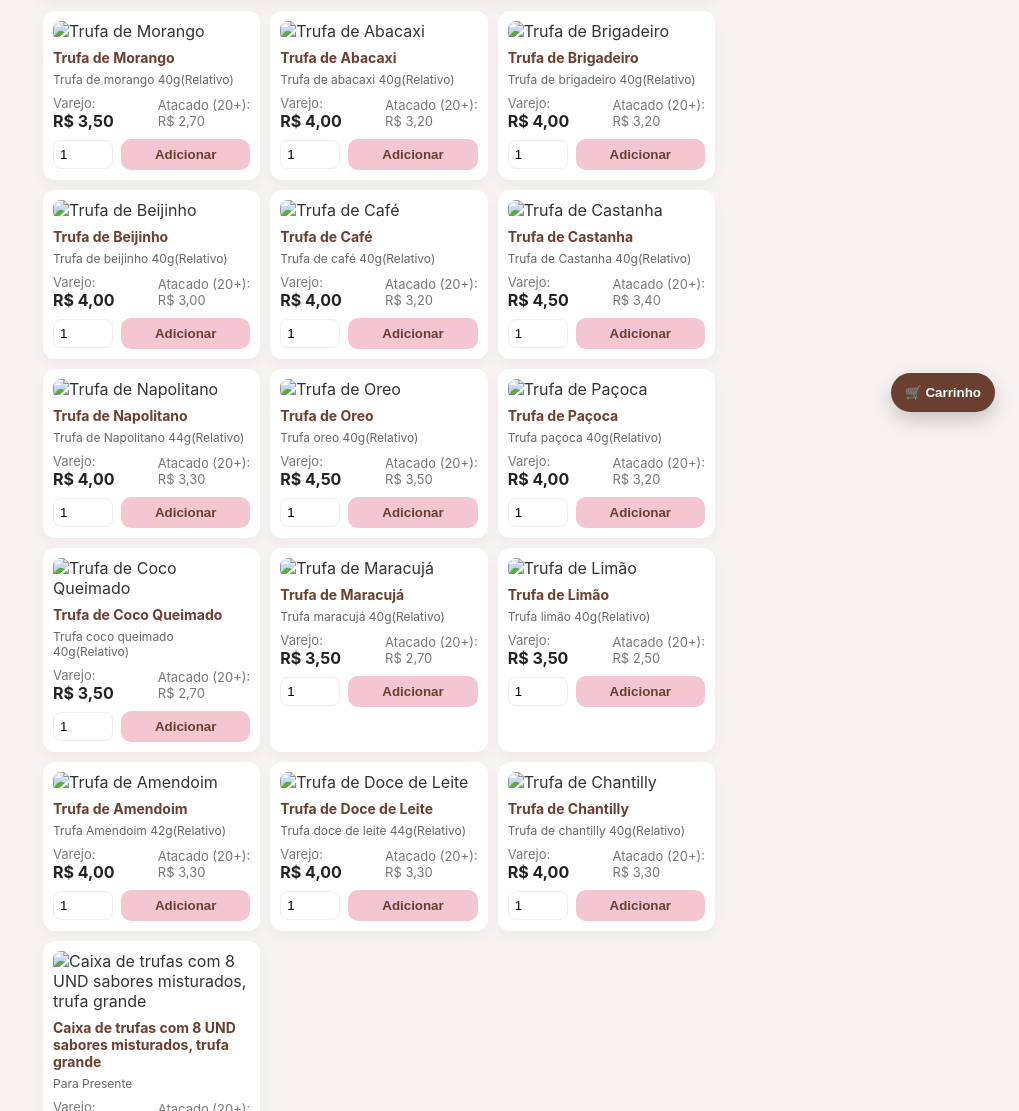
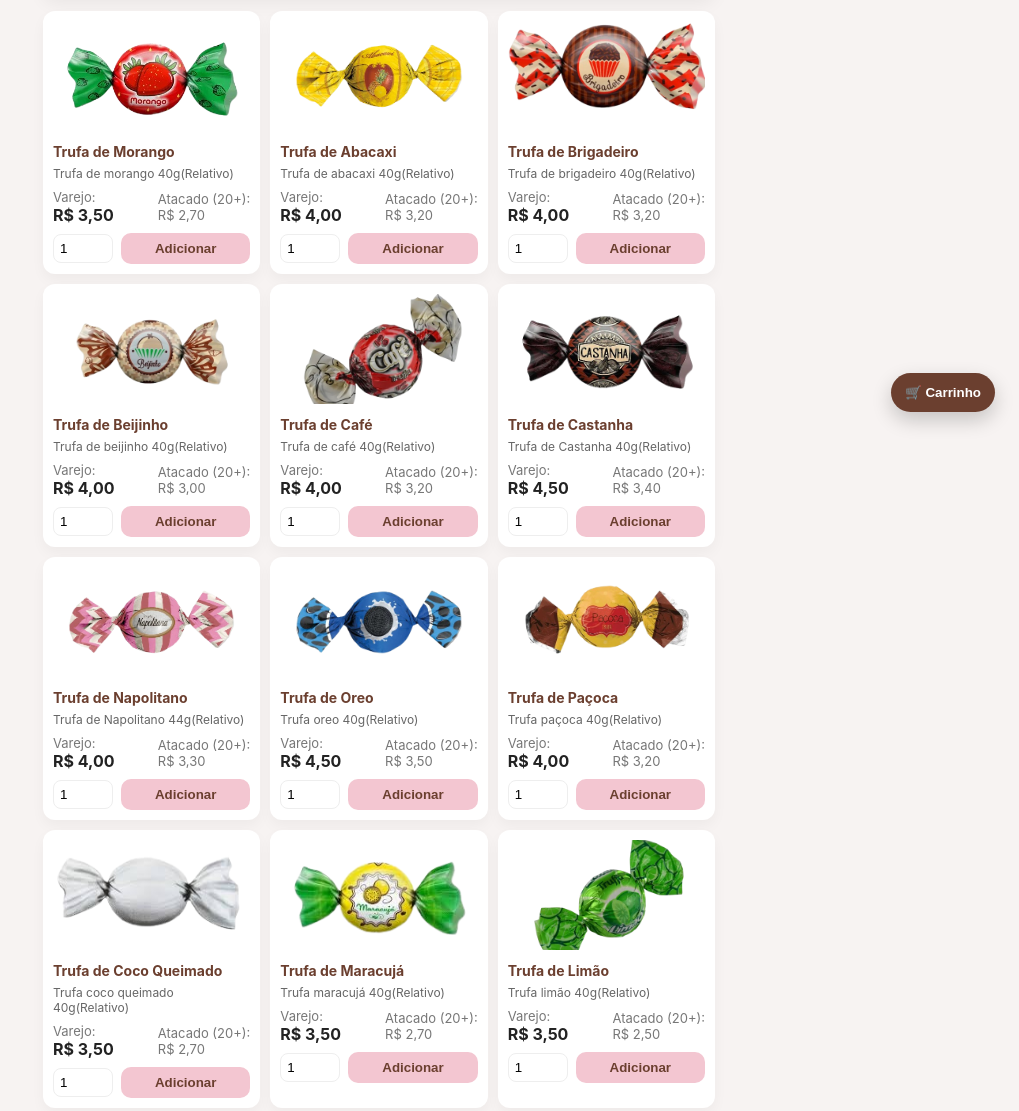
Before and after one commit to gut23H/DONAPAULA, a plain HTML site: page index.html in a window 1280 px wide. Shown: the part 364-1475 px from the top of the page, without its empty margins (261-1280 px from the left). Drawn offline with Linux system fonts and the light colour scheme.

Commit message:
Update index.html

```diff
--- a/index.html
+++ b/index.html
@@ -288,22 +288,22 @@ searchInput.addEventListener('input', filterProducts);
 searchBtn.addEventListener('click', filterProducts);
 
  const PRODUCTS = [
-  {code:'T001',name:'Trufa de Morango ',desc:'Trufa de morango 40g(Relativo)',retail:3.50,wholesale:2.70,img:'images/T001.png'},
-  {code:'T002',name:'Trufa de Abacaxi',desc:'Trufa de abacaxi 40g(Relativo)',retail:4.00,wholesale:3.20,img:'images/T002.png'},
-  {code:'T003',name:'Trufa de Brigadeiro',desc:'Trufa de brigadeiro 40g(Relativo)',retail:4.00,wholesale:3.20,img:'images/T003.png'},
-  {code:'T004',name:'Trufa de Beijinho',desc:'Trufa de beijinho 40g(Relativo)',retail:4.00,wholesale:3.00,img:'images/T004.png'}, // Ajustado
-  {code:'T005',name:'Trufa de Café',desc:'Trufa de café 40g(Relativo)',retail:4.00,wholesale:3.20,img:'images/T005.png'},
-  {code:'T006',name:'Trufa de Castanha',desc:'Trufa de Castanha 40g(Relativo)',retail:4.50,wholesale:3.40,img:'images/T006.png'}, // Ajustado
-  {code:'T007',name:'Trufa de Napolitano',desc:'Trufa de Napolitano 44g(Relativo)',retail:4.00,wholesale:3.30,img:'images/T007.png'}, // Ajustado
-  {code:'T008',name:'Trufa de Oreo',desc:'Trufa oreo 40g(Relativo)' ,retail:4.50,wholesale:3.50,img:'images/T008.png'},
-  {code:'T009',name:'Trufa de Paçoca',desc:'Trufa paçoca 40g(Relativo)',retail:4.00,wholesale:3.20,img:'images/T009.png'},
-  {code:'T010',name:'Trufa de Coco Queimado',desc:'Trufa coco queimado 40g(Relativo)',retail:3.50,wholesale:2.70,img:'images/T010.png'},
-  {code:'T011',name:'Trufa de Maracujá',desc:'Trufa maracujá 40g(Relativo)',retail:3.50,wholesale:2.70,img:'images/T011.png'},
-  {code:'T012',name:'Trufa de Limão',desc:'Trufa limão 40g(Relativo)',retail:3.50,wholesale:2.50,img:'images/T012.png'},
-  {code:'T013',name:'Trufa de Amendoim',desc:'Trufa Amendoim 42g(Relativo)',retail:4.00,wholesale:3.30,img:'images/T013.png'}, // Ajustado
-  {code:'T014',name:'Trufa de Doce de Leite',desc:'Trufa doce de leite 44g(Relativo)',retail:4.00,wholesale:3.30,img:'images/T014.png'}, // Ajustado
-  {code:'T015',name:'Trufa de Chantilly',desc:'Trufa de chantilly 40g(Relativo)',retail:4.00,wholesale:3.30,img:'images/T015.png'}, // Ajustado
-  {code:'T016',name:'Caixa de trufas com 8 UND sabores misturados, trufa grande',desc:'Para Presente',retail:28.50,wholesale:25.50,img:'images/T016.png'} // Ajustado
+  {code:'T001',name:'Trufa de Morango ',desc:'Trufa de morango 40g(Relativo)',retail:3.50,wholesale:2.70,img:'T001.png'},
+  {code:'T002',name:'Trufa de Abacaxi',desc:'Trufa de abacaxi 40g(Relativo)',retail:4.00,wholesale:3.20,img:'T002.png'},
+  {code:'T003',name:'Trufa de Brigadeiro',desc:'Trufa de brigadeiro 40g(Relativo)',retail:4.00,wholesale:3.20,img:'T003.png'},
+  {code:'T004',name:'Trufa de Beijinho',desc:'Trufa de beijinho 40g(Relativo)',retail:4.00,wholesale:3.00,img:'T004.png'}, // Ajustado
+  {code:'T005',name:'Trufa de Café',desc:'Trufa de café 40g(Relativo)',retail:4.00,wholesale:3.20,img:'T005.png'},
+  {code:'T006',name:'Trufa de Castanha',desc:'Trufa de Castanha 40g(Relativo)',retail:4.50,wholesale:3.40,img:'T006.png'}, // Ajustado
+  {code:'T007',name:'Trufa de Napolitano',desc:'Trufa de Napolitano 44g(Relativo)',retail:4.00,wholesale:3.30,img:'T007.png'}, // Ajustado
+  {code:'T008',name:'Trufa de Oreo',desc:'Trufa oreo 40g(Relativo)' ,retail:4.50,wholesale:3.50,img:'T008.png'},
+  {code:'T009',name:'Trufa de Paçoca',desc:'Trufa paçoca 40g(Relativo)',retail:4.00,wholesale:3.20,img:'T009.png'},
+  {code:'T010',name:'Trufa de Coco Queimado',desc:'Trufa coco queimado 40g(Relativo)',retail:3.50,wholesale:2.70,img:'T010.png'},
+  {code:'T011',name:'Trufa de Maracujá',desc:'Trufa maracujá 40g(Relativo)',retail:3.50,wholesale:2.70,img:'T011.png'},
+  {code:'T012',name:'Trufa de Limão',desc:'Trufa limão 40g(Relativo)',retail:3.50,wholesale:2.50,img:'T012.png'},
+  {code:'T013',name:'Trufa de Amendoim',desc:'Trufa Amendoim 42g(Relativo)',retail:4.00,wholesale:3.30,img:'T013.png'}, // Ajustado
+  {code:'T014',name:'Trufa de Doce de Leite',desc:'Trufa doce de leite 44g(Relativo)',retail:4.00,wholesale:3.30,img:'T014.png'}, // Ajustado
+  {code:'T015',name:'Trufa de Chantilly',desc:'Trufa de chantilly 40g(Relativo)',retail:4.00,wholesale:3.30,img:'T015.png'}, // Ajustado
+  {code:'T016',name:'Caixa de trufas com 8 UND sabores misturados, trufa grande',desc:'Para Presente',retail:28.50,wholesale:25.50,img:'T016.png'} // Ajustado
 ];
 
 
```
